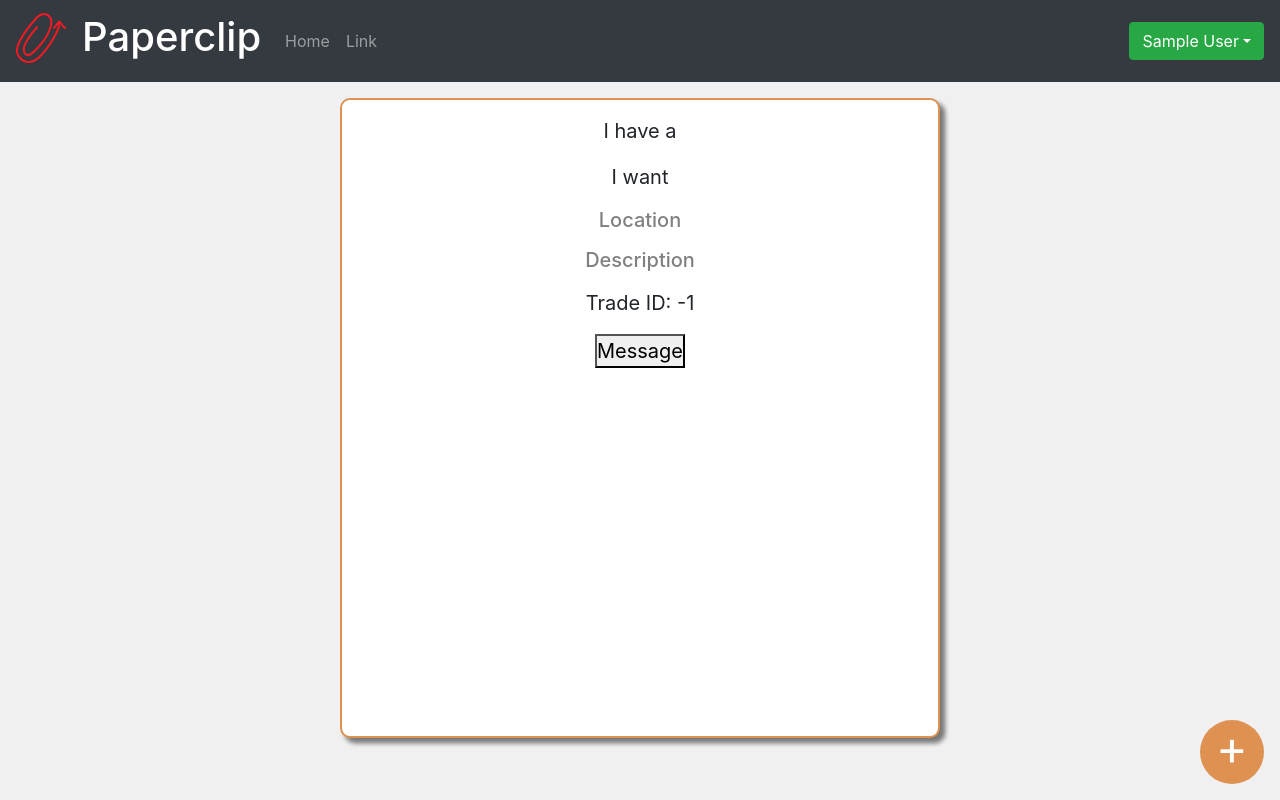
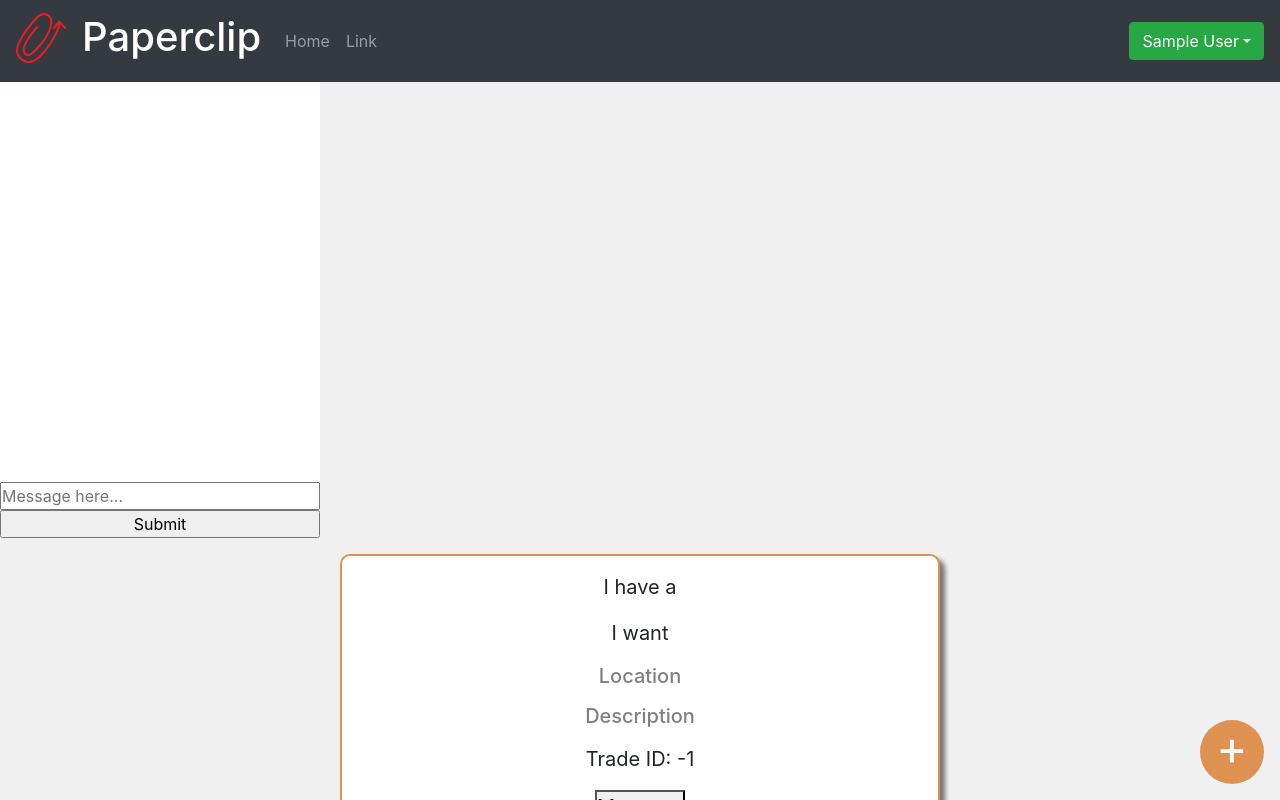
Before and after one commit to ojr4316/brickhack6, a React (Create React App) app: page / in a window 1280 px wide. Built offline with nearby package versions, Linux system fonts and the light colour scheme; no server answers; sample sign-in values are in the browser's storage.

Commit message:
more chat stuff

```diff
--- /dev/null
+++ b/src/Components/Chat.tsx
@@ -0,0 +1,60 @@
+import React, { Component, CSSProperties } from 'react';
+import CSS from "csstype";
+import axios from 'axios';
+import {auth} from 'firebase';
+
+interface Props {}
+
+interface State {
+    selectedChat: number,
+    message: string
+}
+
+export default class Chat extends Component<Props, State> {
+
+    state = {
+        selectedChat: 0,
+        message: ""
+    }
+
+    sendMessage = (e: any) => {
+        e.preventDefault();
+        axios.post('http://redpaperclip.online/addChatMessage.php', {
+            chatId: this.state.selectedChat,
+            sender: auth().currentUser?.displayName,
+            message: this.state.message
+          })
+          .then((response) => {
+            console.log(response);
+          })
+          .catch(function (error) {
+            console.log(error);
+          });
+    }
+
+  render() {
+    return (
+      <div>
+
+        <div style={chatArea}>
+
+        </div>
+        <form onSubmit={this.sendMessage} style={chatSubmit}>
+            <input type="text" placeholder="Message here..." style={{width: "100%"}} onChange={(e) => this.setState({message: e.target.value})}/>
+            <input type="submit" placeholder="Send" style={{width: "100%"}}/>
+        </form>
+
+      </div>
+    );
+  }
+}
+
+const chatSubmit : CSS.Properties = {
+    width: "25vw"
+}
+
+const chatArea : CSS.Properties = {
+    height: "50vh",
+    width: "25vw",
+    backgroundColor: "white"
+};
--- a/src/Components/Home.tsx
+++ b/src/Components/Home.tsx
@@ -4,6 +4,8 @@ import CSS from 'csstype';
 import Post from './Post';
 import Navbar from './CustomNavbar';
 import Create from './Create';
+import Chat from './Chat';
+
 import axios from 'axios';
 import {Redirect} from 'react-router-dom';
 import firebase from 'firebase';
@@ -96,6 +98,8 @@ export default class Home extends Component<Props, State> {
       <div style={body}>
         <Navbar />
 
+        <Chat />
+
         <Create visible={this.state.page === 1} closeCreate={this.toggleCreate}/>
         <div style={postStyle}>
           {p}
--- a/src/Components/Post.tsx
+++ b/src/Components/Post.tsx
@@ -34,18 +34,18 @@ export default class Post extends Component<Props, State> {
 
   startChat = () => {
     if (auth().currentUser?.uid !== this.props.uid) {
-      alert("clonked!");
       axios.post('http://redpaperclip.online/addChat.php', {
         uidFrom: auth().currentUser?.uid,
         uidTo: this.props.uid
       })
       .then((response) => {
+        console.log(response);
       })
       .catch(function (error) {
         console.log(error);
       });
-    };
     }
+  }
 
 
   render() {
```
